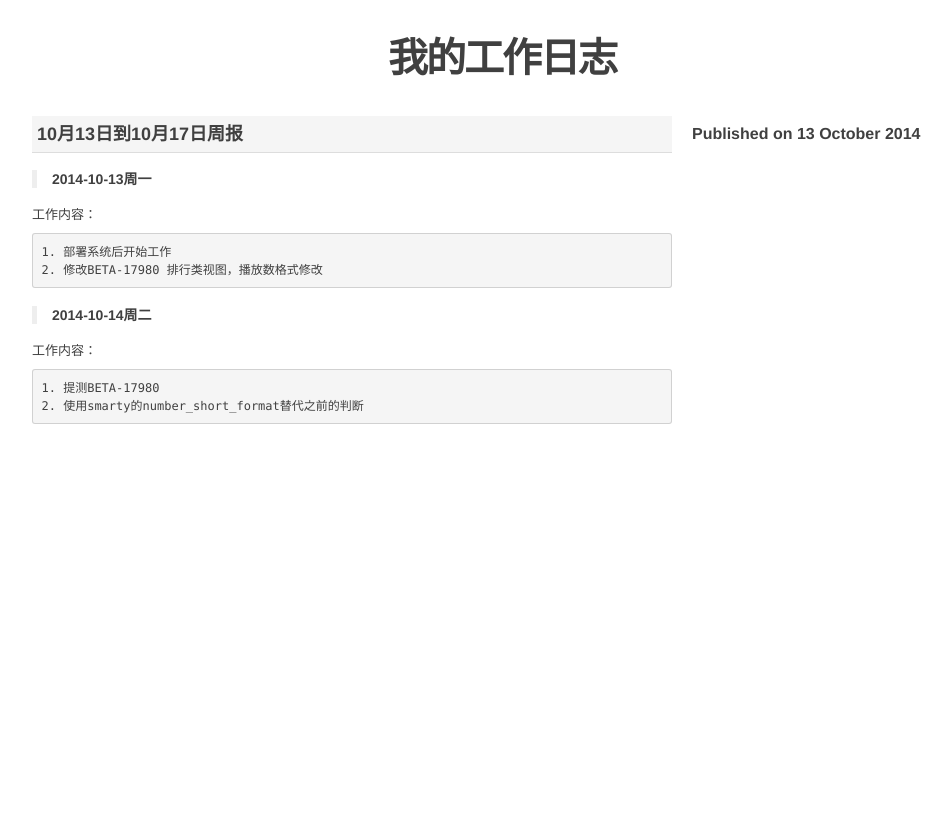
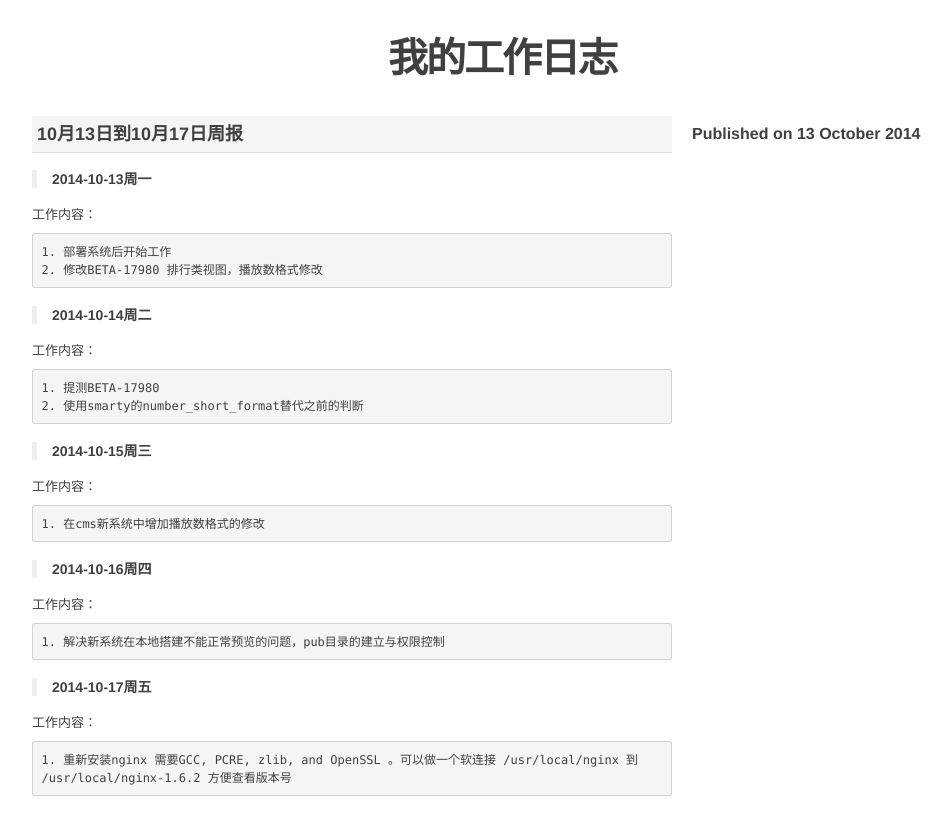
Before and after one commit to bjfuzzj/workdiary, a Jekyll site: the page built from _posts/2014/2014-10-13-10月13日到10月17日周报.md, in a window 1280 px wide. Shown: the top 835 px of the page, without its empty margins (138-1090 px from the left). Built offline with Jekyll 4.4.1, drawn with Linux system fonts in a browser that asks for light colours; Markdown is read by kramdown in place of the engine named in the settings.

Commit message:
提交周报
提交周报

```diff
--- a/_posts/2014/2014-10-13-10月13日到10月17日周报.md
+++ b/_posts/2014/2014-10-13-10月13日到10月17日周报.md
@@ -15,3 +15,23 @@ layout: default
 
 	1. 提测BETA-17980
 	2. 使用smarty的number_short_format替代之前的判断
+
+
+
+> **2014-10-15周三**
+
+工作内容：
+
+	1. 在cms新系统中增加播放数格式的修改
+
+> **2014-10-16周四**
+
+工作内容：
+
+	1. 解决新系统在本地搭建不能正常预览的问题，pub目录的建立与权限控制
+
+> **2014-10-17周五**
+
+工作内容：
+
+	1. 重新安装nginx 需要GCC, PCRE, zlib, and OpenSSL 。可以做一个软连接 /usr/local/nginx 到 /usr/local/nginx-1.6.2 方便查看版本号
```
